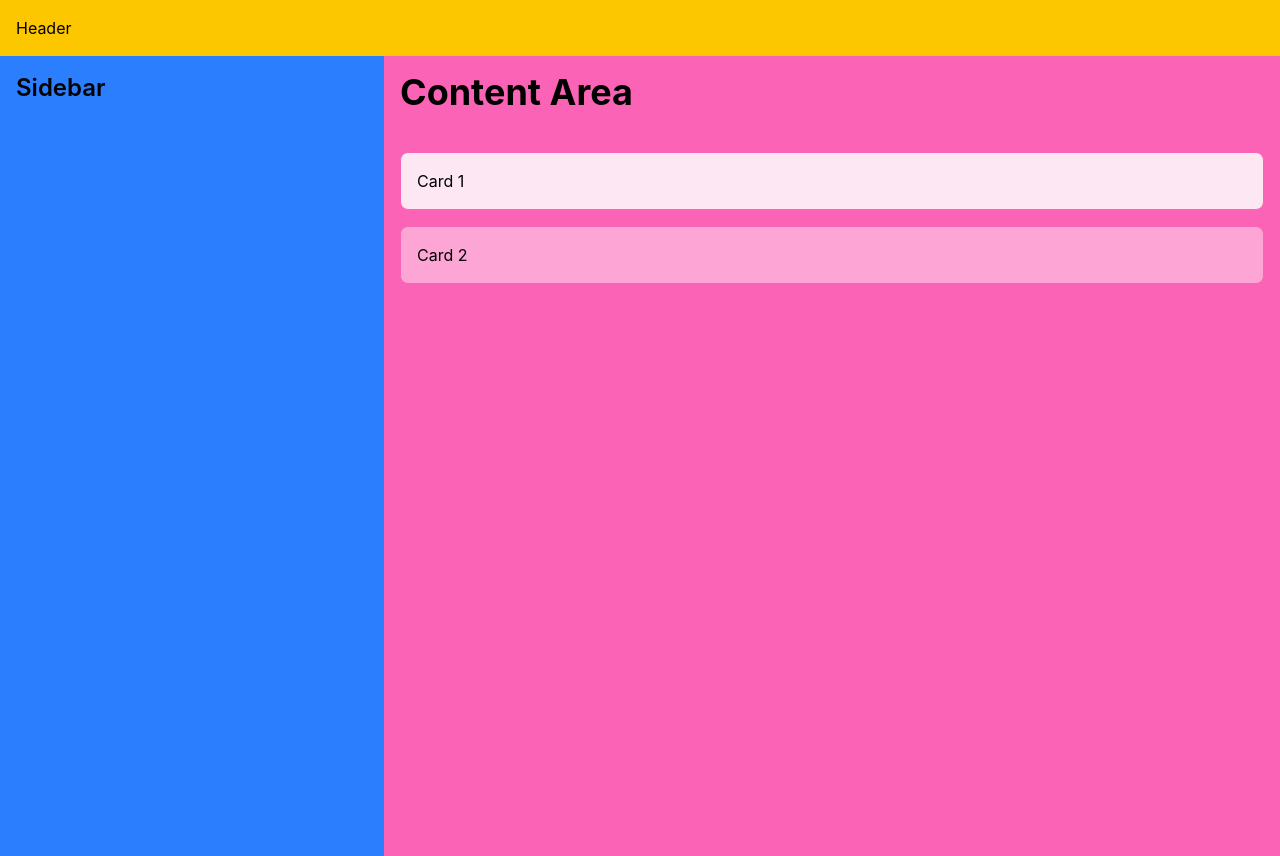
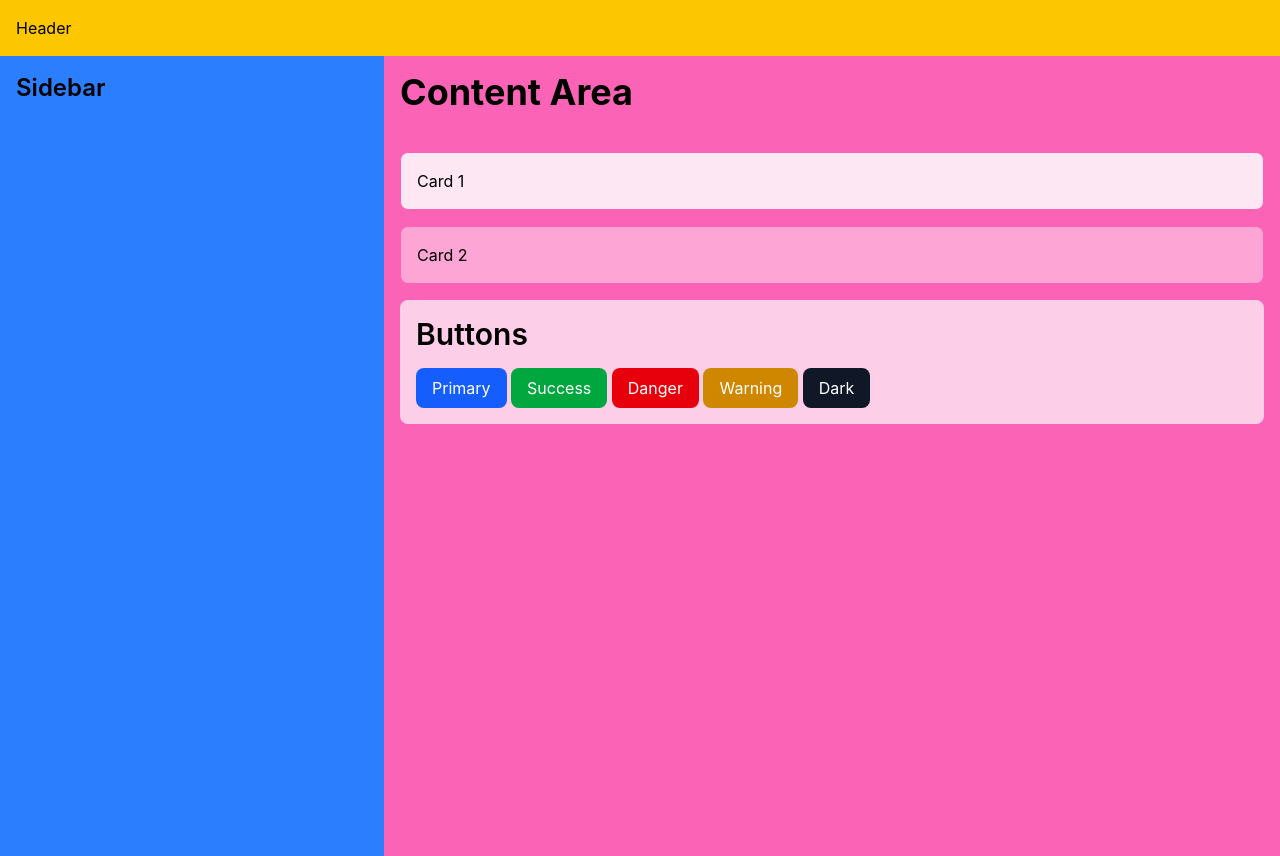
Before and after one commit to cyberfly/learn-tailwind, a website built with Vite: page admin1.html in a window 1280 px wide. Built offline with nearby package versions, Linux system fonts and the light colour scheme.

Commit message:
feat: button style

```diff
--- a/admin1.html
+++ b/admin1.html
@@ -38,6 +38,18 @@
         Card 2
       </div>
 
+      <div class="bg-pink-200 rounded-lg p-4 mt-4">
+        <h3 class="text-3xl font-semibold mb-4">Buttons</h3>
+
+
+        <button class="bg-blue-600 text-white rounded-lg py-2 px-4">Primary</button>
+        <button class="bg-green-600 text-white rounded-lg py-2 px-4">Success</button>
+        <button class="bg-red-600 text-white rounded-lg py-2 px-4">Danger</button>
+        <button class="bg-yellow-600 text-white rounded-lg py-2 px-4">Warning</button>
+        <button class="bg-gray-900 text-white rounded-lg py-2 px-4">Dark</button>
+
+      </div>
+
 
     </div>
     <!-- end kotak 7 kanan -->
```
